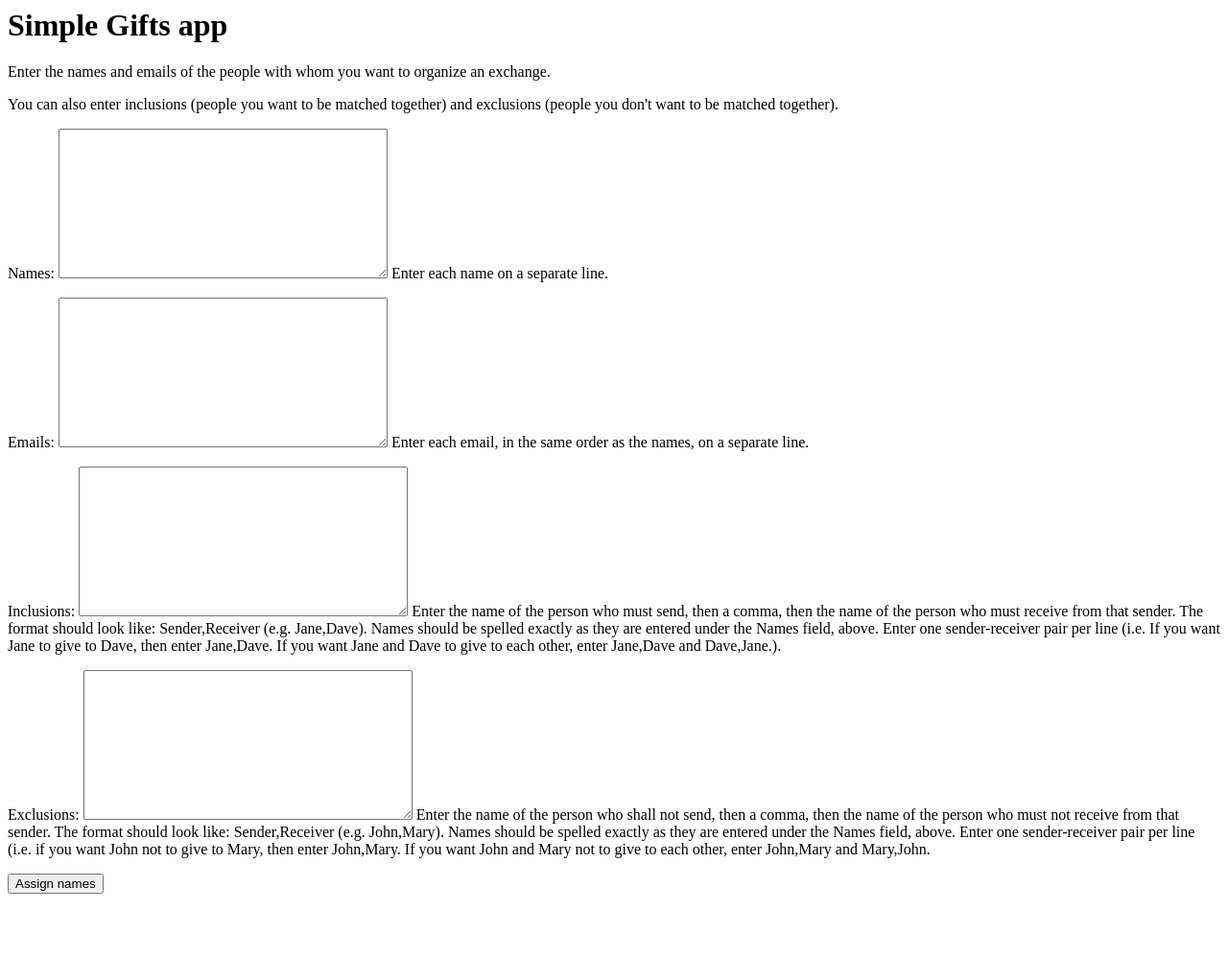
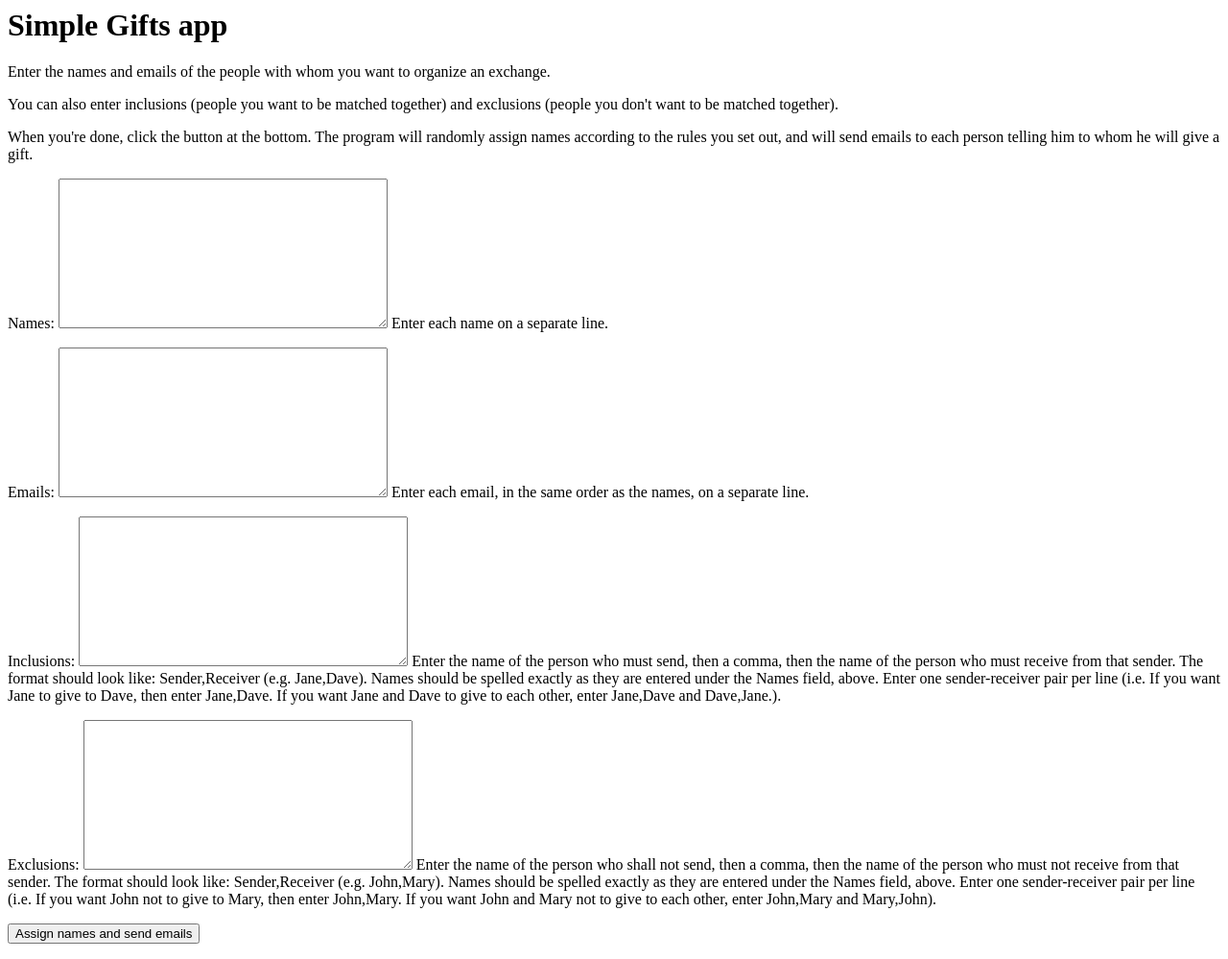
Before and after one commit to bneeland/crowd-vector, a Django app: page / in a window 1280 px wide. Shown: the whole page at 96% size. Before the commit the page ends 931 px from the top, so only its background shows below. Run offline with Django 3.2, Linux system fonts and the light colour scheme.

Commit message:
Tweaked copy

```diff
--- a/simple_gifts/forms.py
+++ b/simple_gifts/forms.py
@@ -4,4 +4,4 @@ class AssignerForm(forms.Form):
     names = forms.CharField(widget=forms.Textarea, help_text='Enter each name on a separate line.')
     emails = forms.CharField(widget=forms.Textarea, help_text='Enter each email, in the same order as the names, on a separate line.')
     inclusions = forms.CharField(widget=forms.Textarea, help_text='Enter the name of the person who must send, then a comma, then the name of the person who must receive from that sender. The format should look like: Sender,Receiver (e.g. Jane,Dave). Names should be spelled exactly as they are entered under the Names field, above. Enter one sender-receiver pair per line (i.e. If you want Jane to give to Dave, then enter Jane,Dave. If you want Jane and Dave to give to each other, enter Jane,Dave and Dave,Jane.).', required=False)
-    exclusions = forms.CharField(widget=forms.Textarea, help_text='Enter the name of the person who shall not send, then a comma, then the name of the person who must not receive from that sender. The format should look like: Sender,Receiver (e.g. John,Mary). Names should be spelled exactly as they are entered under the Names field, above. Enter one sender-receiver pair per line (i.e. if you want John not to give to Mary, then enter John,Mary. If you want John and Mary not to give to each other, enter John,Mary and Mary,John.', required=False)
+    exclusions = forms.CharField(widget=forms.Textarea, help_text='Enter the name of the person who shall not send, then a comma, then the name of the person who must not receive from that sender. The format should look like: Sender,Receiver (e.g. John,Mary). Names should be spelled exactly as they are entered under the Names field, above. Enter one sender-receiver pair per line (i.e. If you want John not to give to Mary, then enter John,Mary. If you want John and Mary not to give to each other, enter John,Mary and Mary,John).', required=False)
--- a/simple_gifts/templates/simple_gifts/assigner_view.html
+++ b/simple_gifts/templates/simple_gifts/assigner_view.html
@@ -1,7 +1,8 @@
 <h1>Simple Gifts app</h1>
 <p>Enter the names and emails of the people with whom you want to organize an exchange.</p>
-<p>You can also enter inclusions (people you want to be matched together) and exclusions (people you don't want to be matched together).
+<p>You can also enter inclusions (people you want to be matched together) and exclusions (people you don't want to be matched together).</p>
+<p>When you're done, click the button at the bottom. The program will randomly assign names according to the rules you set out, and will send emails to each person telling him to whom he will give a gift.</p>
 <form method="post">{% csrf_token %}
     {{ form.as_p }}
-    <input type="submit" value="Assign names">
+    <input type="submit" value="Assign names and send emails">
 </form>
```
